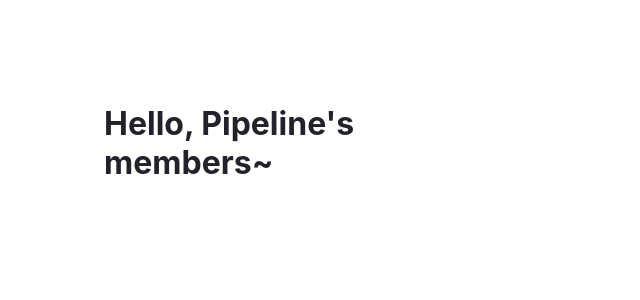
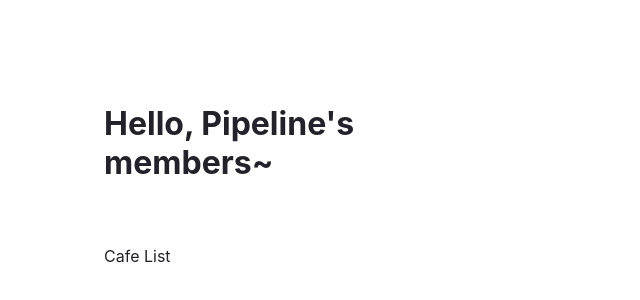
Before and after one commit to Pipeline3/pipeline-cafe, a Gatsby site: page / in a window 1280 px wide. Shown: the full height of the page, 0-640 px from the left. Built offline with nearby package versions, Linux system fonts and the light colour scheme; Gatsby itself is replaced by a stand-in of ours.

Commit message:
deploy test

```diff
--- a/src/pages/index.js
+++ b/src/pages/index.js
@@ -20,6 +20,10 @@
       <h1 style={headingStyles}>
         Hello, Pipeline's members~
       </h1>
+
+      <section>
+        Cafe List
+      </section>
     </main>
   )
 }
```
